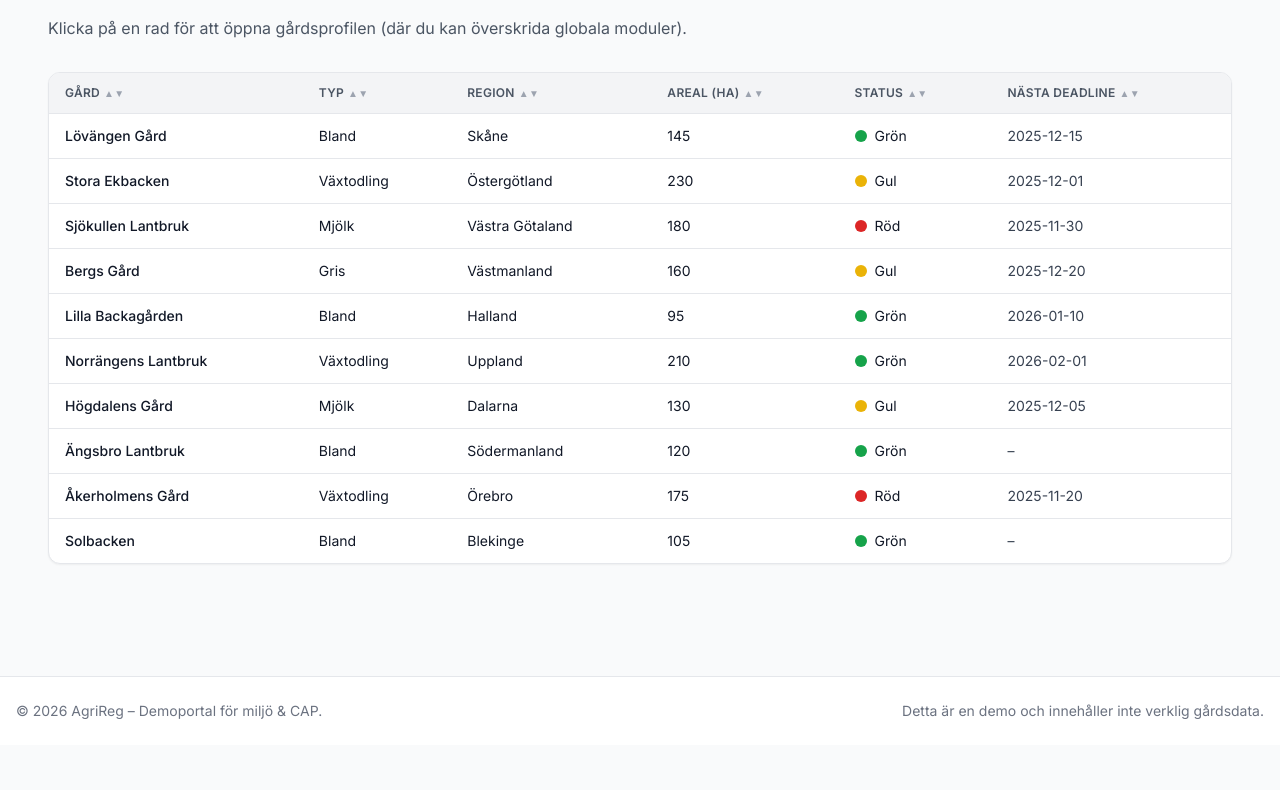
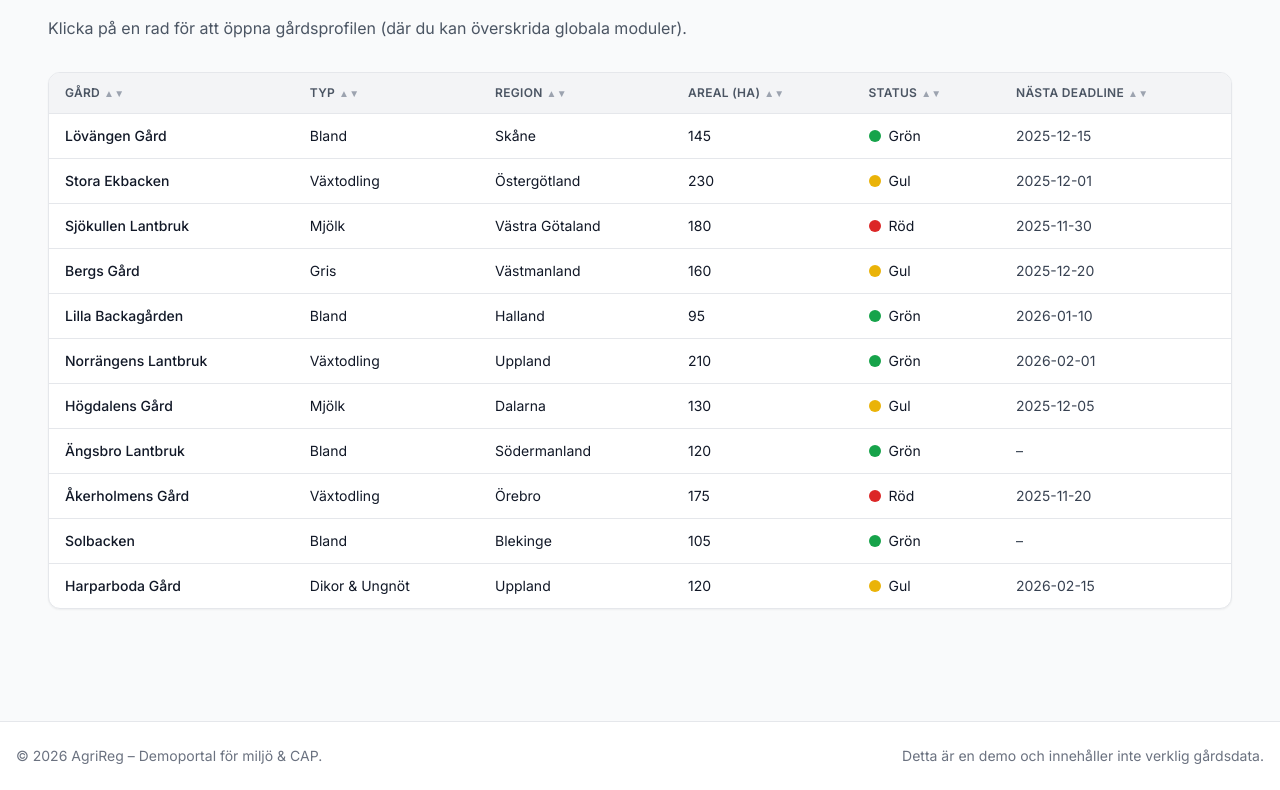
Before and after one commit to purre83/agrireg-demo-public, a Next.js app: page /for-radgivare in a window 1280 px wide. Shown: the part 868-1658 px from the top of the page. Before the commit the page ends 1613 px from the top, so only its background shows below. Built offline with nearby package versions, Linux system fonts and the light colour scheme.

Commit message:
Add Harparboda Gård as pilot farm

```diff
--- a/src/data/dummyData.ts
+++ b/src/data/dummyData.ts
@@ -6,12 +6,17 @@ export type Farm = {
   owner: string;
   region: string;
   area: number;
-  type: "bland" | "mjölk" | "växtodling" | "gris";
+  type: "bland" | "mjölk" | "växtodling" | "gris" | "dikor & ungnöt"; // <-- Ny typ tillagd
   status: FarmStatus;
   lastUpdated: string;
   nextDeadline?: string;
   currentSupport: number;
   potentialSupport: number;
+  isPilot?: boolean; // <-- Ny flagga för pilot-gårdar
+  nextAction?: string; // För pilot-vyn: "Vad ska göras – och när"
+  upcomingRequirements?: string[]; // Kommande krav
+  forgottenCommon?: string[]; // Ofta glömda saker
+  activeModules?: string[]; // Vilka checklistor som är aktiva i piloten
 };
 
 export const farms: Farm[] = [
@@ -143,6 +148,39 @@ export const farms: Farm[] = [
     currentSupport: 275000,
     potentialSupport: 296400,
   },
+
+  // === PILOT-GÅRD ===
+  {
+    id: "harparboda",
+    name: "Harparboda Gård",
+    owner: "Jocke Harparboda",
+    region: "Uppland", // Ändra om du vet rätt region
+    area: 120, // Gissning – ändra till rätt siffra senare
+    type: "dikor & ungnöt",
+    status: "yellow",
+    lastUpdated: "2026-01-20",
+    nextDeadline: "2026-02-15",
+    currentSupport: 280000,
+    potentialSupport: 315000,
+    isPilot: true,
+    nextAction: "Kontrollera skyddszoner för ungnöt (deadline 15 feb)",
+    upcomingRequirements: [
+      "Årlig egenkontroll djurhållning",
+      "Gödselplan uppdatering",
+      "Djurvälfärdsrapport (nötkreatur)"
+    ],
+    forgottenCommon: [
+      "Kemikaliejournal (ofta glömd)",
+      "Växtskyddsmedel-registrering",
+      "Transportdokument för djur"
+    ],
+    activeModules: [
+      "egenkontroll-miljo",
+      "djurhallning-notkreatur",
+      "journaler-dokumentation",
+      "tillsyn-sam"
+    ],
+  },
 ];
 
 export function getFarmById(id: string): Farm | undefined {
```
